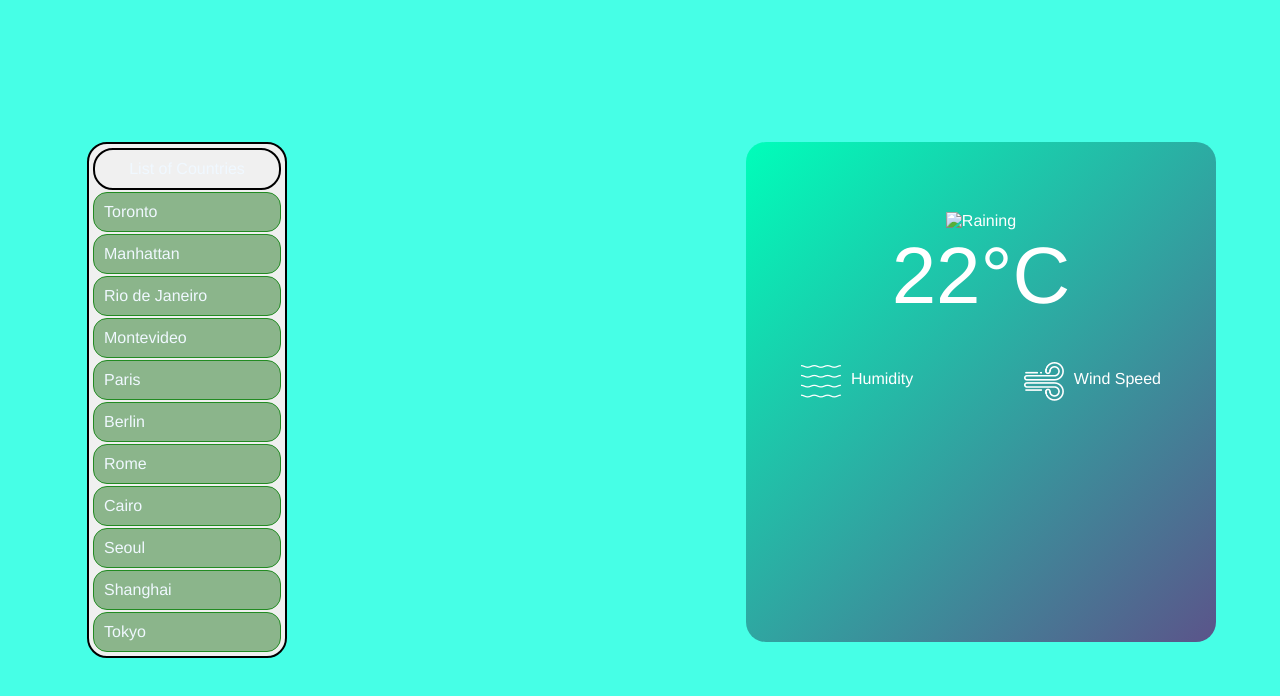
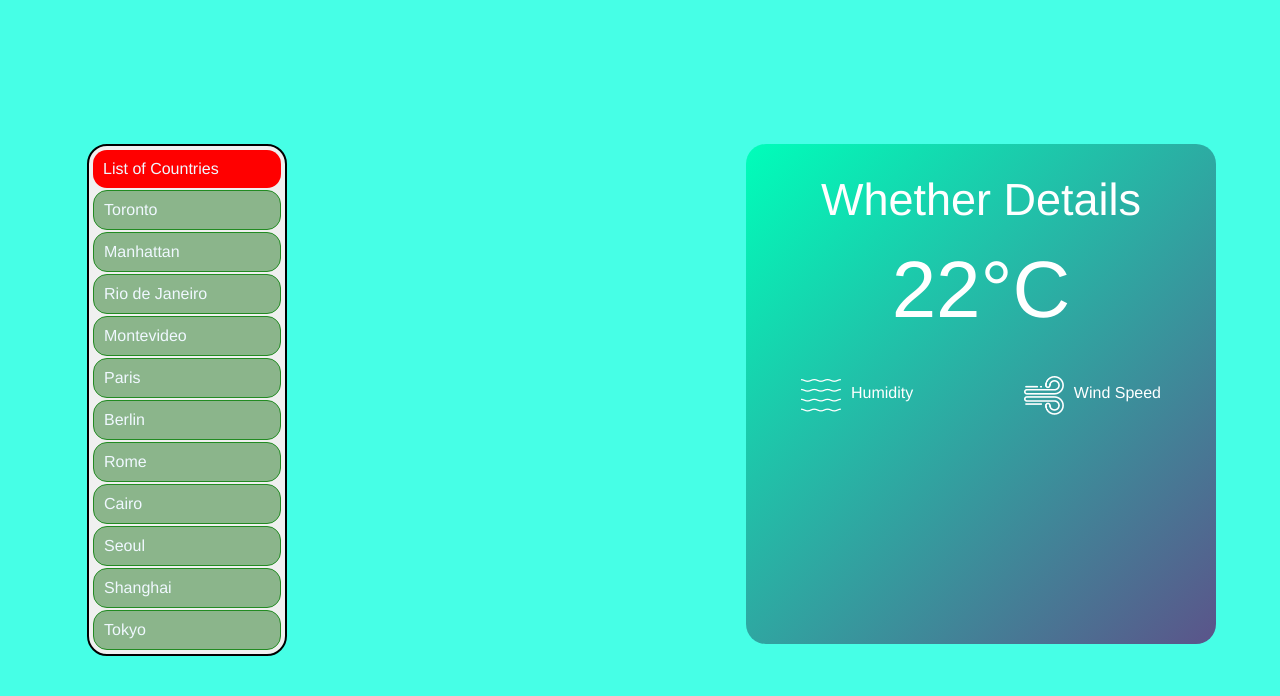
Before and after one commit to Sarthak-503/whether-app, a plain HTML site: page whether/whether.html in a window 1280 px wide. Drawn offline with Linux system fonts and the light colour scheme; no server answers.

Commit message:
Added Title

```diff
--- a/whether/whether.css
+++ b/whether/whether.css
@@ -37,6 +37,12 @@ body{
 }
 .city-list td:hover {
     background: #ddd;
+}
+.city-heading{
+    background-color: red;
+    display: flex;
+    flex-direction: row;
+    border-radius: 14px;
 }
 .city-name{
     display: flex;
@@ -87,7 +93,6 @@ body{
 }
 .weather-icon{
     width: 170px;
-    margin-top: 30px;
 }
 .weather h1{
     font-size: 80px;
--- a/whether/whether.html
+++ b/whether/whether.html
@@ -10,7 +10,7 @@
     <div class="container">
         <div class="city-list">
             <table>
-                <thead> <td class="city-list">List of Countries</td></thead>
+                <thead> <td class="city-heading">List of Countries</td></thead>
                 <tbody>
                 <tr><td class="city-name">Toronto</td></tr>
                 <tr><td class="city-name">Manhattan</td></tr>
@@ -29,7 +29,8 @@
 
     <div class="card">
         <div class="weather">
-            <img src="" alt="Raining" class="weather-icon">
+            <h2>Whether Details</h2>
+            <img src="" class="weather-icon">
             <h1 class="temp">22°C</h1>
             <h2 class="city"></h2>
             <div class="details">
```
